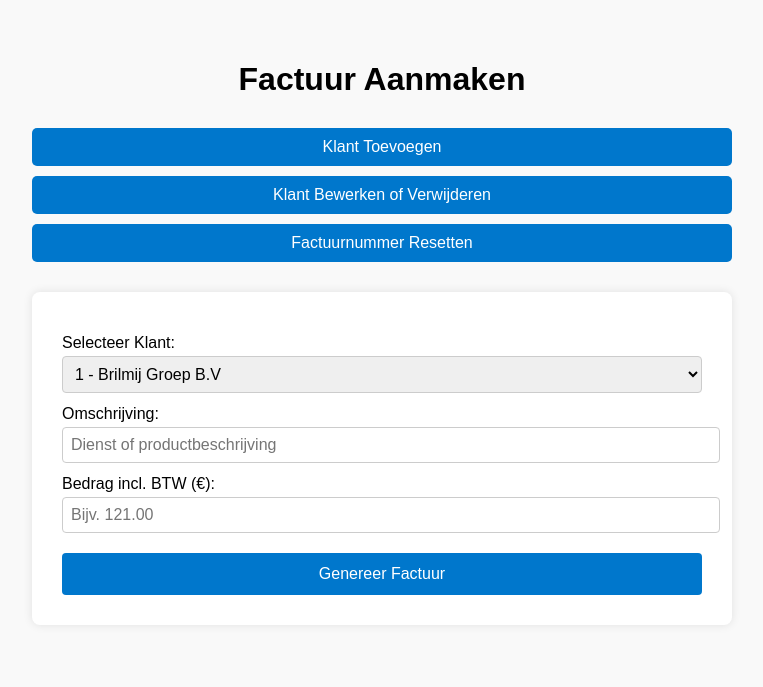
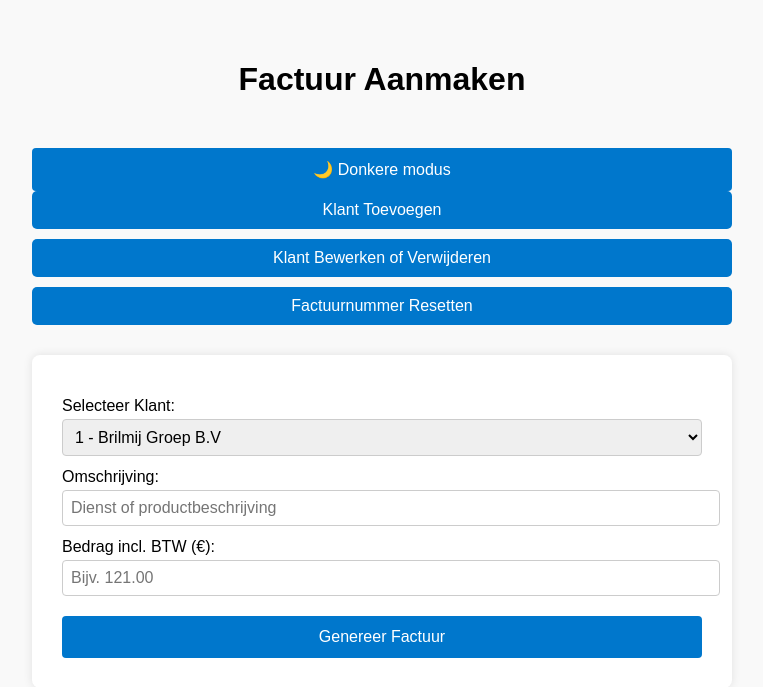
Before and after one commit to NXi99/opto-invoice-app, a Flask app: page / in a window 1280 px wide. Shown: the top 687 px of the page, without its empty margins (258-1021 px from the left). Run offline with Flask 3, Linux system fonts and the light colour scheme.

Commit message:
Update form.html

```diff
--- a/templates/form.html
+++ b/templates/form.html
@@ -79,6 +79,29 @@
 
     <h1>Factuur Aanmaken</h1>
 
+    <div style="margin-top: 30px; text-align: center;">
+    <button id="darkModeBtn" onclick="toggleDarkMode()">🌙 Donkere modus</button>
+</div>
+
+<script>
+function toggleDarkMode() {
+    const body = document.body;
+    body.classList.toggle("dark-mode");
+    const isDark = body.classList.contains("dark-mode");
+    localStorage.setItem("darkMode", isDark);
+    document.getElementById("darkModeBtn").textContent = isDark ? "☀️ Licht modus" : "🌙 Donkere modus";
+}
+
+window.onload = function() {
+    const isDark = localStorage.getItem("darkMode") === "true";
+    if (isDark) {
+        document.body.classList.add("dark-mode");
+        const btn = document.getElementById("darkModeBtn");
+        if (btn) btn.textContent = "☀️ Licht modus";
+    }
+};
+</script>
+
     <div class="nav-buttons">
         <a href="{{ url_for('add_customer') }}">Klant Toevoegen</a>
         <a href="{{ url_for('edit_customer') }}">Klant Bewerken of Verwijderen</a>
```
